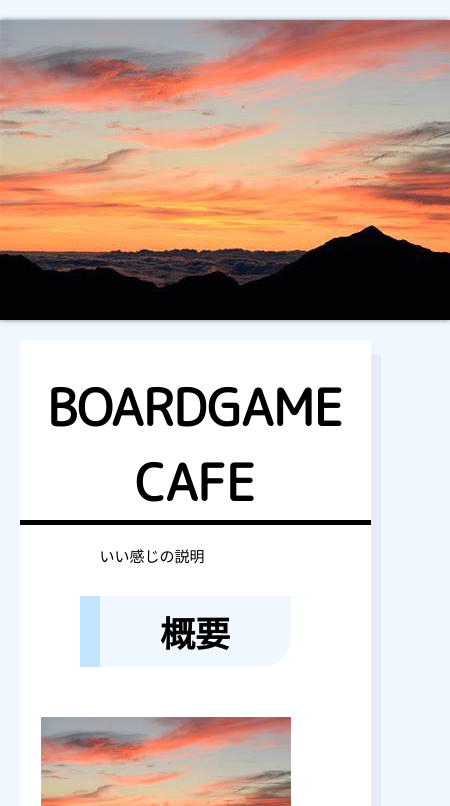
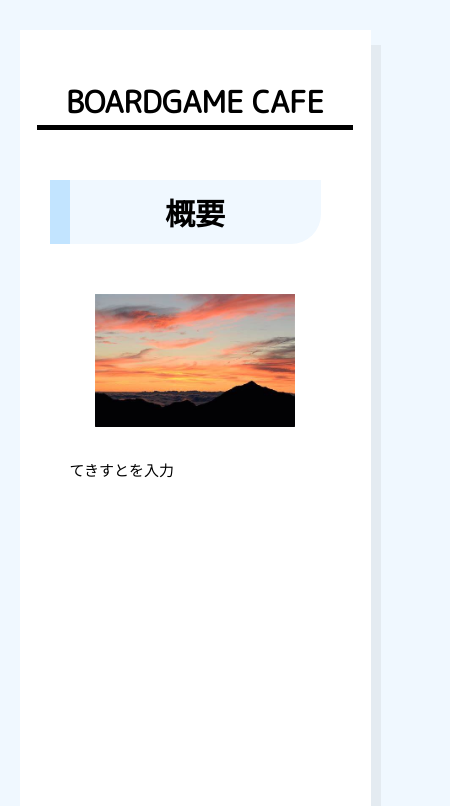
Before and after one commit to ulxsth/asofes-webpage, a plain HTML site: page index.html in a window 390 px wide. Shown: the top 806 px of the page, 450 px wide, since content can reach past the window. Drawn offline with Linux system fonts and the light colour scheme; a web font is replaced by a local one.

Commit message:
リファクタと簡単なレスポンシブ対応

```diff
--- /dev/null
+++ b/css/responcive.css
@@ -0,0 +1,31 @@
+/* スマホ用 */
+@media screen and (max-width: 700px) {
+    .headline {
+        font-size: 3rem;
+        padding-top: 5rem;
+    }
+
+    .content-container {
+        margin: auto 5rem;
+        margin-bottom: 5rem;
+    }
+
+    .content img {
+        margin: 0 auto;
+        margin-bottom: 3rem;
+        width: 20rem;
+    }
+}
+
+/* PC用 */
+@media screen and (min-width: 701px) {
+    .left-img {
+        float: left;
+        margin: 0 3rem 2rem 0;
+    }
+
+    .right-img {
+        float: right;
+        margin: 0 0 2rem 3rem;
+    }
+}
--- a/css/stylesheet.css
+++ b/css/stylesheet.css
@@ -1,25 +1,25 @@
 @import url('https://fonts.googleapis.com/css?family=M+PLUS+Rounded+1c');
 @import url('https://fonts.googleapis.com/css2?family=Zen+Maru+Gothic:wght@400;900&display=swap');
 
+/* マージン・パディングのリセット */
 * {
     margin: 0;
     padding: 0;
 }
 
 :root {
-    /* remの単位を設定 */
+    /* remの単位設定 */
     font-size: 10px;
 }
 
-/* 各要素の単位指定 */
+/* 各要素の単位設定 */
 h1 { font-size: 5rem; }
 p { font-size: 1.5rem; }
 
-
+/* float等 下のタグに影響する要素のリセット用 */
 .clear {
     clear: both;
 }
-
 
 body {
     background-color: aliceblue;
@@ -29,25 +29,35 @@ body {
 main {
     width: 90%;
     margin: 0 auto;
-    margin-bottom: 5rem;
+    margin-top: 3rem;
+    margin-bottom: 10rem;
     background-color: white;
-    box-shadow: 1rem 1.5rem rgb(230, 237, 243);
+    box-shadow: 1rem 1.5rem rgb(228, 235, 241);
 }
 
 
 /* タイトル */
 .headline {
-    margin: 2rem auto;
+    width: 90%;
+    margin: 0 auto;
+    margin-bottom: 5rem;
     padding-top: 3rem;
     text-align: center;
     font-family: 'M PLUS Rounded 1c';
     border-bottom: 0.5rem solid;
 }
 
+
 /* コンテンツ */
+.content-container {
+    text-align: center;
+    margin: auto 8rem;
+}
+
 .content-title {
+    width: 100%;
     font-family: 'Zen Maru Gothic';
-    font-size: 3.5rem;
+    font-size: 3rem;
     margin: 3rem auto;
     background-color: aliceblue;
     box-shadow: -2rem 0 rgb(194, 228, 255);
@@ -55,34 +65,17 @@ main {
     padding: 1rem 0;
 }
 
-.content-container {
-    text-align: center;
-    height: 60rem;
-    margin: auto 8rem;
-}
 
 .content-container p {
+    height: 30rem;
     text-align: left;
     font-family: 'Zen Maru Gothic', sans-serif;
 }
 
 .content {
     margin: 5rem auto;
-    margin-bottom: 20rem;
 }
 
 .content img {
     width: 25rem;
-    float: right;
-    display: inline;
 }
-
-.left-img {
-    float: left;
-    margin: 0 3rem 2rem 0;
-}
-
-.right-img {
-    float: right;
-    margin: 0 0 2rem 3rem;
-}
--- a/index.html
+++ b/index.html
@@ -5,20 +5,21 @@
     <meta http-equiv="X-UA-Compatible" content="IE=edge">
     <meta name="viewport" content="width=device-width, initial-scale=1.0">
     <link rel="stylesheet" href="css/stylesheet.css">
-    <link rel="stylesheet" href="css/slider.css">
+    <link rel="stylesheet" href="css/responcive.css">
+    <!-- <link rel="stylesheet" href="css/slider.css"> -->
     <!-- <link rel="stylesheet" href="css/fadein.css"> --> <!-- FIXME:後で解除 -->
     <title>【麻生祭】144号室: ボードゲームカフェ</title>
 </head>
 <body>
     <header>
-        <div class="slider">
+        <!-- <div class="slider">
             <div class="slider_wrapper">
                 <div class="slide_item"><img src="img/sample.jpg"></div>
                 <div class="slide_item"><img src="img/sample.jpg"></div>
                 <div class="slide_item"><img src="img/sample.jpg"></div>
                 <div class="slide_item"><img src="img/sample.jpg"></div>
                 <div class="slide_item"><img src="img/sample.jpg"></div>
-            </div>
+            </div> -->
         </div>
     </header>
     <main>
@@ -27,15 +28,16 @@
         <div id="headline-wrapper">
             <h1 class="headline">BOARDGAME CAFE</h1>
         </div>
-
+        <div id="contents-wrapper">
             <div class="content-container">
-            <p class="left">いい感じの説明</p>
                 <h1 class="content-title">概要</h1>
-            <div class="content right">
+                <div class="content">
                     <figure class="right-img"><img src="img/sample.jpg"></figure>
                     <p>てきすとを入力</p>
                 </div>
-            <div class="content left">
+            </div>
+            <div class="content-container">
+                <div class="content">
                     <figure class="left-img"><img src="img/sample.jpg"></figure>
                     <p>てきすとを入力</p>
                 </div>
@@ -58,8 +60,7 @@
                     <p>てきすとを入力</p>
                 </div>
             </div>
-
+        </div>
     </main>
-    <footer></footer>
 </body>
 </html>
```
Lines whose indentation alone changed are shown as unchanged.
